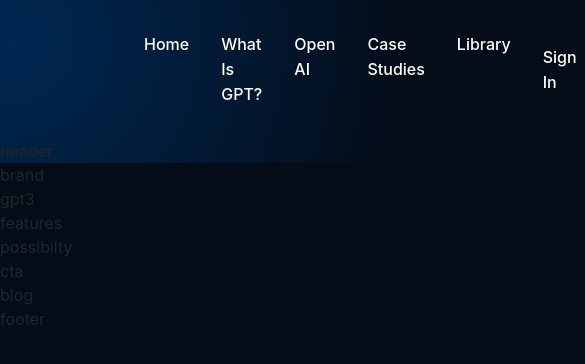
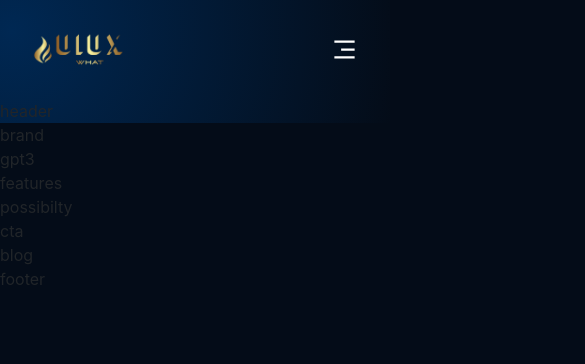
Before and after one commit to Nadiakhanv2/WhatUiUx.Com, a React (Create React App) app: page / in a window 390 px wide. Shown: the top 364 px of the page, 585 px wide, since content can reach past the window. Built offline with nearby package versions, Linux system fonts and the light colour scheme.

Commit message:
Set media querry , some issue in togglebutton on mobile devices

```diff
--- a/src/App.css
+++ b/src/App.css
@@ -186,7 +186,7 @@ height:50.02px;
 .gpt3NavbarMenu svg{
   cursor: pointer;
 }
-.gpt3NavbarMenuConntainer{
+.gpt3NavbarMenuContainer {
   display: flex;
   justify-content: flex-end;
   align-items: flex-end;
@@ -208,3 +208,31 @@ height:50.02px;
 .gpt3NavbarMenuContainerLinksSign {
   display: none;
 }
+@media screen and (max-width: 1050px){
+  .gpt3NavbarLinksConntainer{
+    display: none;
+  }
+  .gpt3NavbarMenu {
+    display: flex;
+  }
+}
+@media screen and (max-width: 700px){
+  .gpt3Navbar{
+    padding: 2rem 4rem;
+  }
+
+}
+@media screen and (max-width: 550px){
+  .gpt3Navbar{
+    padding: 2rem;
+  }
+  .gpt3NavbarSign{
+    display: none;
+  }
+  .gpt3NavbarMenuConntainer{
+    top: 20px;
+  }
+  .gpt3NavbarMenuContainerLinksSign{
+    display: block;
+  }
+}
```
